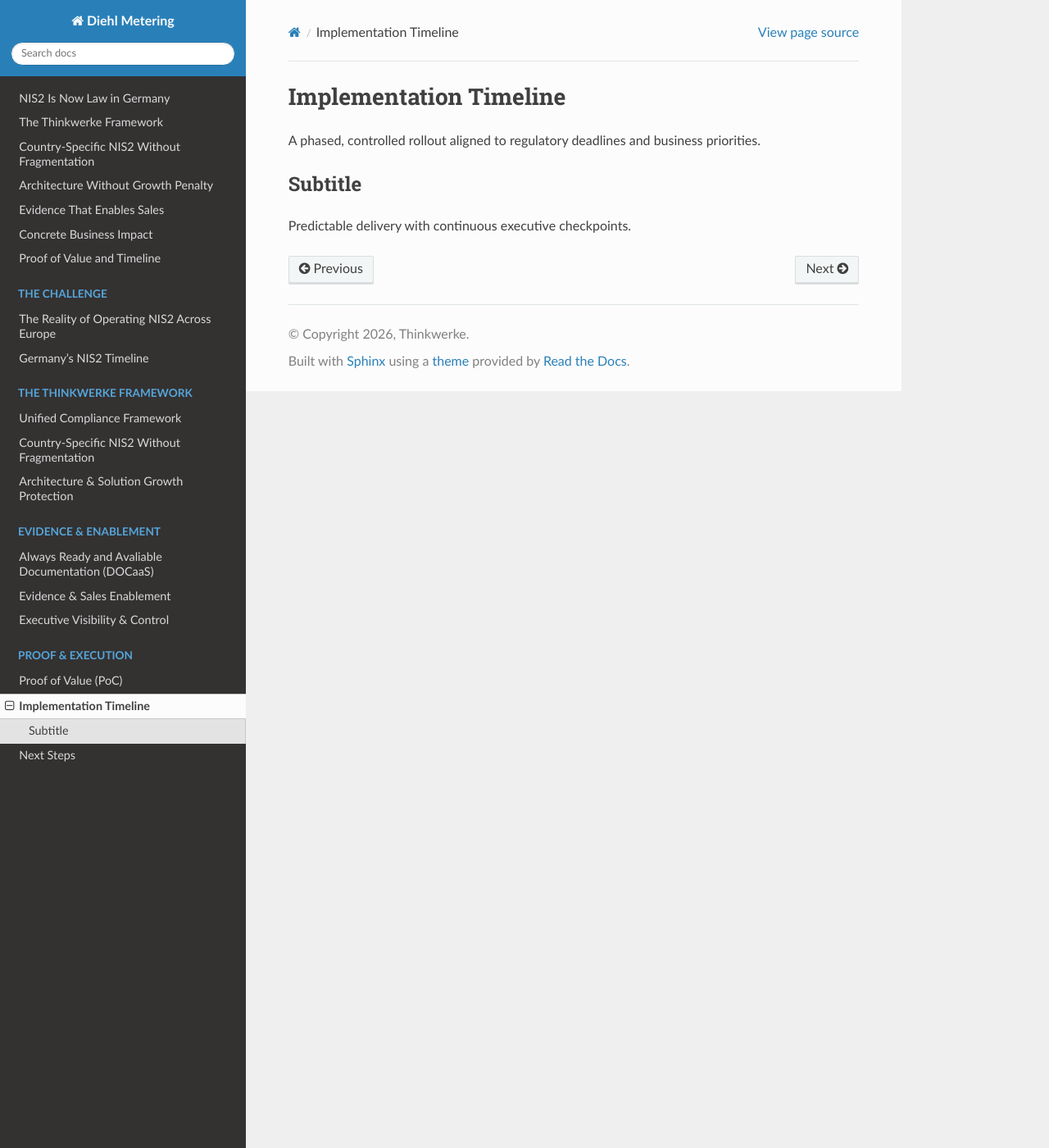
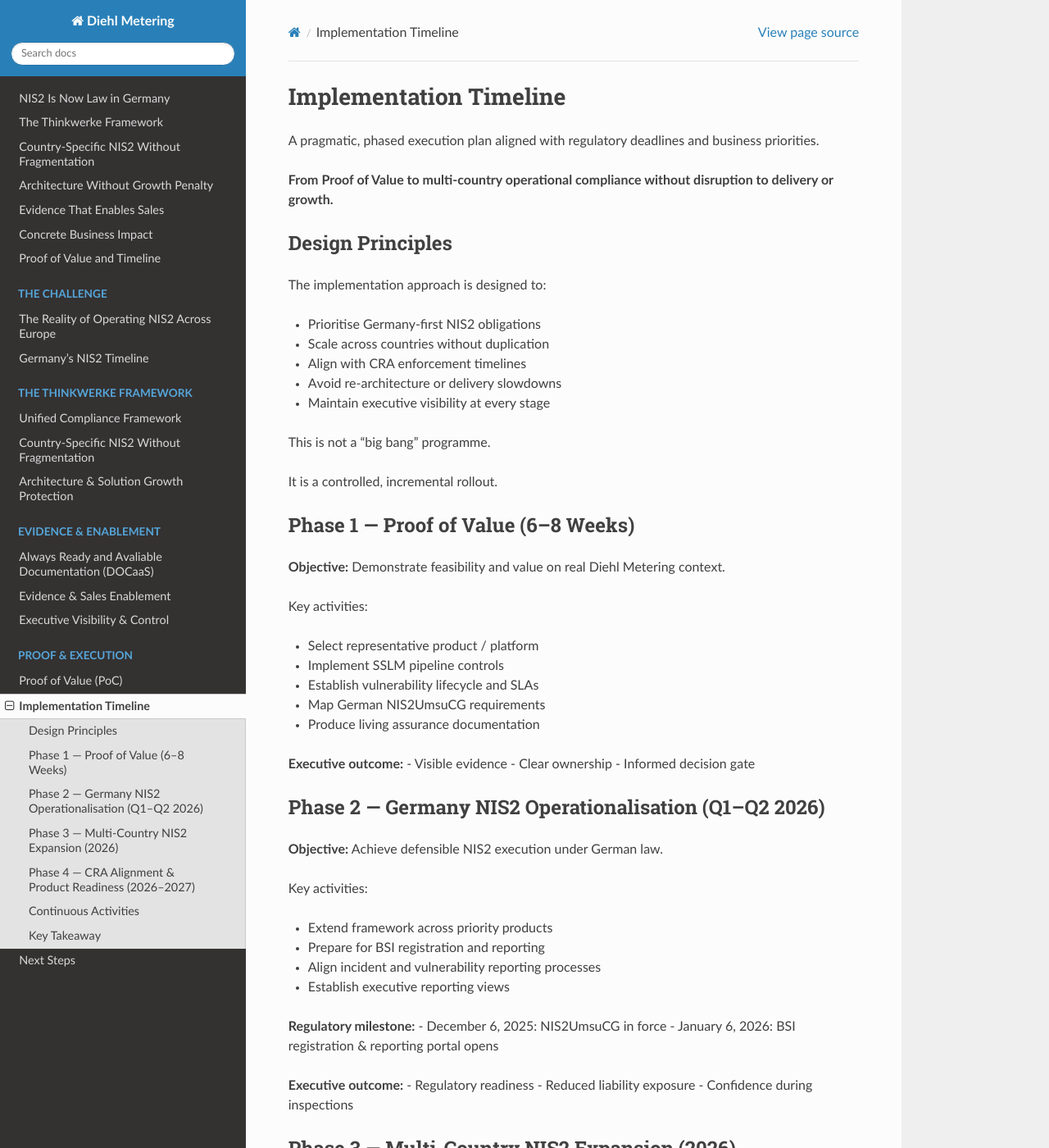
Before and after one commit to Mynkskhr/diehlmetering, a Sphinx documentation site: the page built from docs/source/implementation-timeline.rst, in a window 1280 px wide and 1400 px high. Shown: the whole window at 82% size. Built offline with Sphinx 7.4.7 and the Read the Docs theme 3.1.0, drawn with Linux system fonts in a browser that asks for light colours; some of the changed text lies outside the part shown.

Commit message:
Update implementation-timeline.rst

```diff
--- a/docs/source/implementation-timeline.rst
+++ b/docs/source/implementation-timeline.rst
@@ -1,10 +1,118 @@
 Implementation Timeline
 =======================
 
-A phased, controlled rollout aligned to regulatory deadlines and business
-priorities.
+A pragmatic, phased execution plan aligned with regulatory deadlines
+and business priorities.
 
-Subtitle
---------
+**From Proof of Value to multi-country operational compliance
+without disruption to delivery or growth.**
 
-Predictable delivery with continuous executive checkpoints.
+Design Principles
+-----------------
+
+The implementation approach is designed to:
+
+- Prioritise Germany-first NIS2 obligations
+- Scale across countries without duplication
+- Align with CRA enforcement timelines
+- Avoid re-architecture or delivery slowdowns
+- Maintain executive visibility at every stage
+
+This is not a “big bang” programme.
+
+It is a controlled, incremental rollout.
+
+Phase 1 — Proof of Value (6–8 Weeks)
+-----------------------------------
+
+**Objective:** Demonstrate feasibility and value on real Diehl Metering context.
+
+Key activities:
+
+- Select representative product / platform
+- Implement SSLM pipeline controls
+- Establish vulnerability lifecycle and SLAs
+- Map German NIS2UmsuCG requirements
+- Produce living assurance documentation
+
+**Executive outcome:**
+- Visible evidence
+- Clear ownership
+- Informed decision gate
+
+Phase 2 — Germany NIS2 Operationalisation (Q1–Q2 2026)
+------------------------------------------------------
+
+**Objective:** Achieve defensible NIS2 execution under German law.
+
+Key activities:
+
+- Extend framework across priority products
+- Prepare for BSI registration and reporting
+- Align incident and vulnerability reporting processes
+- Establish executive reporting views
+
+**Regulatory milestone:**
+- December 6, 2025: NIS2UmsuCG in force
+- January 6, 2026: BSI registration & reporting portal opens
+
+**Executive outcome:**
+- Regulatory readiness
+- Reduced liability exposure
+- Confidence during inspections
+
+Phase 3 — Multi-Country NIS2 Expansion (2026)
+---------------------------------------------
+
+**Objective:** Scale NIS2 compliance across EU operations.
+
+Key activities:
+
+- Country-specific requirement overlays
+- Reuse core controls and evidence
+- Avoid duplication between regions
+- Maintain unified executive view
+
+**Executive outcome:**
+- One framework, many jurisdictions
+- Predictable compliance cost
+- Reduced operational friction
+
+Phase 4 — CRA Alignment & Product Readiness (2026–2027)
+-------------------------------------------------------
+
+**Objective:** Prepare products for CRA enforcement.
+
+Key activities:
+
+- Extend SSLM and SBOM processes
+- Formalise vulnerability support periods
+- Align documentation with CRA Annex requirements
+- Integrate product lifecycle security evidence
+
+**Regulatory milestone:**
+- CRA reporting obligations: September 2026
+- CRA enforcement: December 2027
+
+**Executive outcome:**
+- Future-proof compliance
+- Competitive differentiation
+
+Continuous Activities
+---------------------
+
+Across all phases:
+
+- Living assurance documentation maintained
+- Evidence reused for audits and tenders
+- Executive visibility updated continuously
+- Sales enablement integrated
+
+Key Takeaway
+------------
+
+The timeline aligns regulation with business reality.
+
+No disruption.
+No rework.
+No surprises.
```
